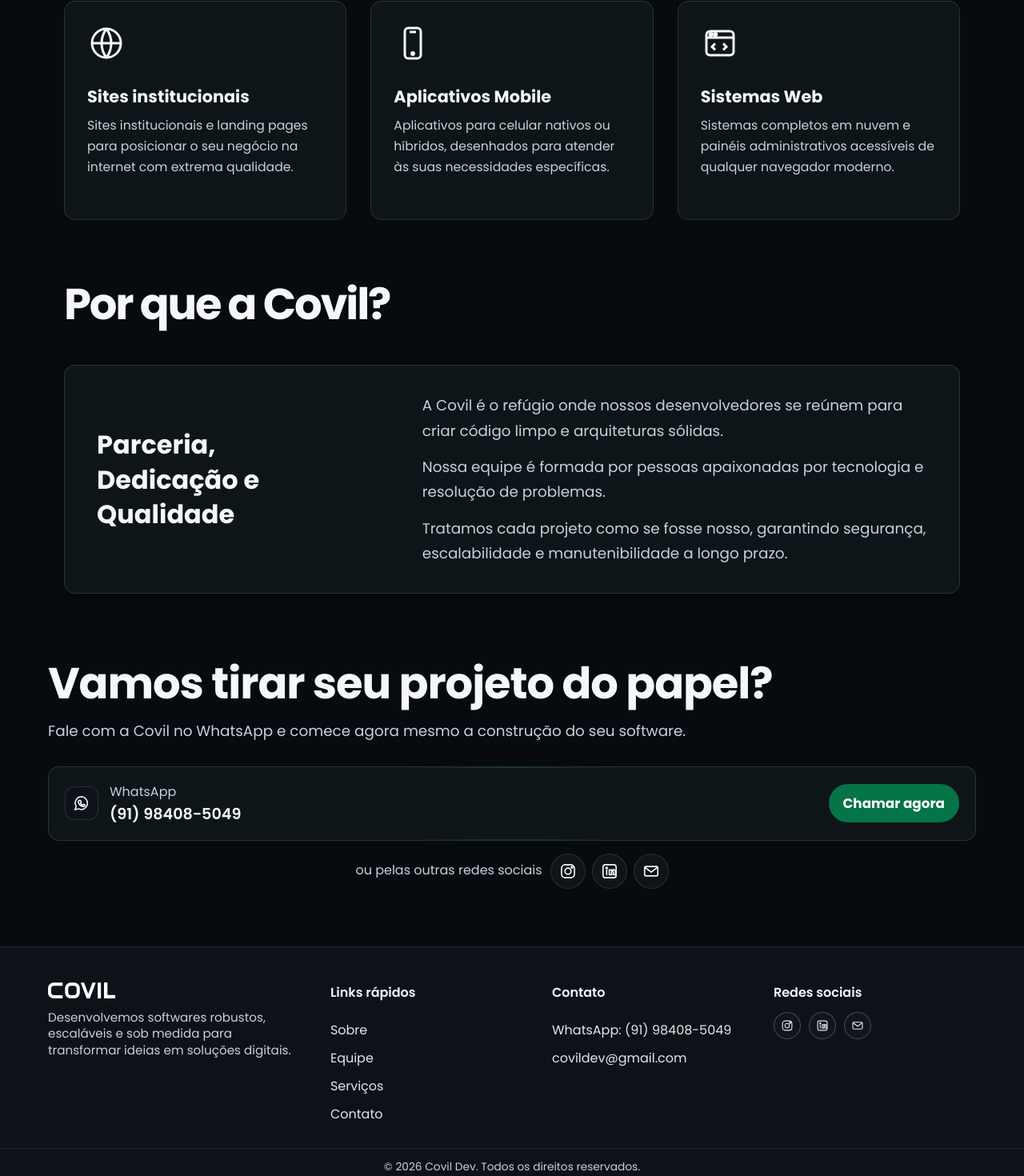
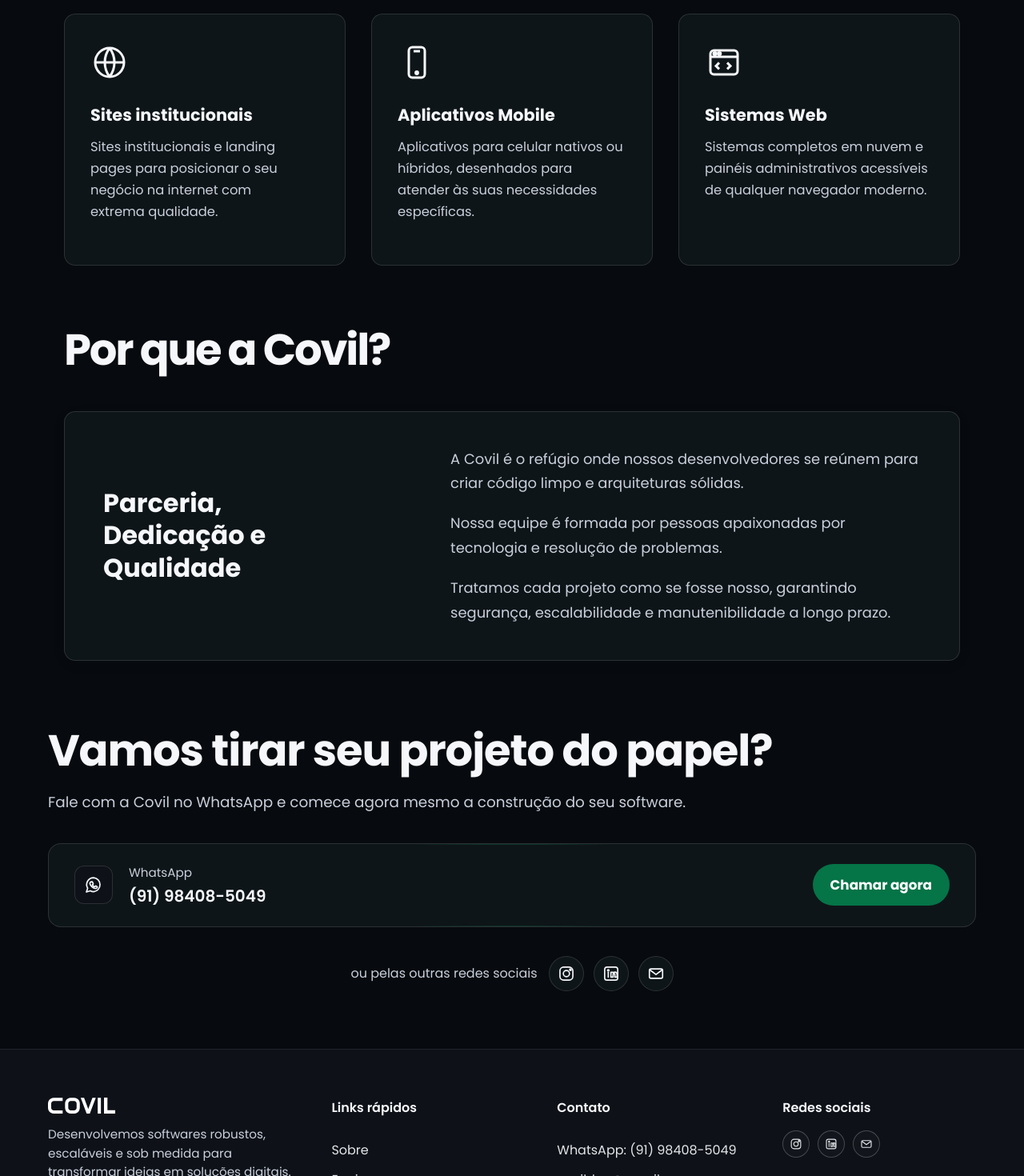
Before and after one commit to Covil-Works/Site-Covil, a React (Vite) app: page / in a window 1280 px wide. Shown: the part 1284-2754 px from the top of the page at 80% size. Built offline with nearby package versions, Linux system fonts and the light colour scheme.

Commit message:
style(desktop): expand section spacing and typography rhythm from Sobre downwards

```diff
--- a/src/styles/content.css
+++ b/src/styles/content.css
@@ -54,7 +54,7 @@
   display: flex;
   flex-direction: row;
   align-items: flex-start;
-  gap: 30px;
+  gap: 48px;
 }
 
 .about-inner .about-logo {
@@ -72,7 +72,7 @@
 .about-text p {
   max-width: none;
   font-size: clamp(1.1rem, 1.7vw, 1.55rem);
-  line-height: 1.35;
+  line-height: 1.65;
   color: var(--muted);
   margin: 0;
 }
@@ -87,11 +87,11 @@
 .services-grid {
   display: grid;
   grid-template-columns: repeat(auto-fit, minmax(300px, 1fr));
-  gap: 30px;
+  gap: 32px;
 }
 
 .services-section .section-title {
-  margin-bottom: 60px;
+  margin-bottom: 50px;
 }
 
 .service-card {
@@ -100,7 +100,7 @@
   background: var(--color-surface);
   border: 1px solid var(--line);
   border-radius: var(--radius-card);
-  padding: 28px;
+  padding: 36px 32px;
   position: relative;
   overflow: hidden;
   color: var(--text);
@@ -118,7 +118,7 @@
   width: 48px;
   height: 48px;
   color: var(--ink);
-  margin-bottom: 30px;
+  margin-bottom: 28px;
 }
 
 .service-card-icon svg {
@@ -132,19 +132,19 @@
 .service-card-title {
   font-family: inherit;
   font-size: 1.3rem;
-  margin: 0 0 10px 0;
+  margin: 0 0 14px 0;
   font-weight: 650;
   color: var(--text);
-  line-height: 1.25;
+  line-height: 1.3;
   text-wrap: balance;
 }
 
 .service-card-desc {
-  font-size: 0.98rem;
+  font-size: 1.02rem;
   line-height: 1.65;
   color: var(--muted);
   flex-grow: 1;
-  margin-bottom: 24px;
+  margin-bottom: 16px;
   text-wrap: pretty;
 }
 
@@ -203,7 +203,7 @@
 }
 
 .contact-header p {
-  margin: 12px 0 0;
+  margin: 16px 0 0;
   font-size: 1.15rem;
   line-height: 1.65;
   color: var(--muted);
@@ -211,20 +211,19 @@
 }
 
 .contact-grid {
-  margin: 28px auto 0;
+  margin: 36px auto 0;
   max-width: none;
-  display: grid;
-  grid-template-columns: 1fr;
-  gap: 16px;
+  display: flex;
+  flex-direction: column;
 }
 
 .contact-card {
-  border-radius: 14px;
-  padding: 18px 20px;
+  border-radius: 16px;
+  padding: 24px 32px;
   display: grid;
   grid-template-columns: auto 1fr auto;
   align-items: center;
-  gap: 14px;
+  gap: 20px;
   border: 1px solid var(--line);
   background: var(--color-surface);
   position: relative;
@@ -235,7 +234,7 @@
 .contact-card-content {
   display: flex;
   flex-direction: column;
-  gap: 2px;
+  gap: 4px;
 }
 
 .contact-card:hover,
@@ -272,8 +271,8 @@
 }
 
 .contact-card-icon {
-  width: 42px;
-  height: 42px;
+  width: 48px;
+  height: 48px;
   border-radius: 12px;
   display: inline-flex;
   align-items: center;
@@ -285,8 +284,8 @@
 }
 
 .contact-card-icon svg {
-  width: 22px;
-  height: 22px;
+  width: 24px;
+  height: 24px;
   fill: none;
   stroke: currentColor;
   stroke-width: 1.7;
@@ -295,15 +294,15 @@
 }
 
 .contact-card-label {
-  font-size: 1rem;
+  font-size: 0.95rem;
   color: var(--muted);
   transition: color 240ms ease;
 }
 
 .contact-card-value {
-  font-size: 1.2rem;
+  font-size: 1.25rem;
   font-weight: 600;
-  line-height: 1.45;
+  line-height: 1.4;
   color: var(--text);
   word-break: break-word;
   transition: color 240ms ease;
@@ -315,15 +314,16 @@
   color: #ffffff;
   background: var(--accent);
   border-radius: 999px;
-  padding: 11px 18px;
+  padding: 13px 22px;
   white-space: nowrap;
 }
 
 .contact-alt {
+  margin-top: 36px;
   display: flex;
   align-items: center;
   justify-content: center;
-  gap: 10px;
+  gap: 14px;
   color: var(--muted);
   transition: color 240ms ease;
 }
@@ -339,7 +339,7 @@
 .contact-alt-icons {
   display: inline-flex;
   align-items: center;
-  gap: 8px;
+  gap: 12px;
 }
 
 .contact-alt-link {
@@ -383,14 +383,14 @@
 .site-footer-inner {
   width: min(100%, var(--container-width));
   margin: 0 auto;
-  padding: 44px var(--container-gutter) 30px;
+  padding: 60px var(--container-gutter) 40px;
   display: grid;
-  grid-template-columns: minmax(220px, 1.3fr) repeat(3, minmax(160px, 1fr));
-  gap: 24px;
+  grid-template-columns: minmax(240px, 1.3fr) repeat(3, minmax(160px, 1fr));
+  gap: 40px;
 }
 
 .site-footer h2 {
-  margin: 0 0 12px;
+  margin: 0 0 16px;
   font-size: 1rem;
   font-weight: 600;
 }
@@ -398,7 +398,7 @@
 .site-footer p {
   margin: 0;
   color: var(--muted);
-  line-height: 1.35;
+  line-height: 1.55;
   font-size: 0.95rem;
 }
 
@@ -417,7 +417,7 @@
 .site-footer-contact {
   display: flex;
   flex-direction: column;
-  gap: 10px;
+  gap: 12px;
 }
 
 .site-footer a {
@@ -468,7 +468,7 @@
 
 .site-footer-bottom {
   border-top: 1px solid rgba(255, 255, 255, 0.08);
-  padding: 14px var(--container-gutter);
+  padding: 20px var(--container-gutter);
   text-align: center;
 }
 
--- a/src/styles/forest.css
+++ b/src/styles/forest.css
@@ -7,9 +7,9 @@
 .why-card {
   position: relative;
   display: grid;
-  grid-template-columns: minmax(220px, 0.6fr) minmax(0, 1fr);
-  gap: 28px;
-  padding: 34px 40px;
+  grid-template-columns: minmax(220px, 0.65fr) minmax(0, 1fr);
+  gap: 52px;
+  padding: 44px 48px;
   border-radius: var(--radius-card);
   overflow: hidden;
   background: var(--color-surface);
@@ -40,7 +40,7 @@
 .why-card-left h3 {
   margin: 0;
   font-size: clamp(1.8rem, 2.5vw, 2.5rem);
-  line-height: 1.35;
+  line-height: 1.28;
   font-weight: 700;
   color: var(--text);
   transition: color 240ms ease;
@@ -48,12 +48,12 @@
 
 .why-card-right p {
   margin: 0;
-  font-size: 1.15rem;
+  font-size: 1.12rem;
   line-height: 1.7;
   color: var(--muted);
   transition: color 240ms ease;
 }
 
 .why-card-right p + p {
-  margin-top: 14px;
+  margin-top: 20px;
 }
```
Also changed, not shown: 1 other file (tests, documents, lock files or other folders).
